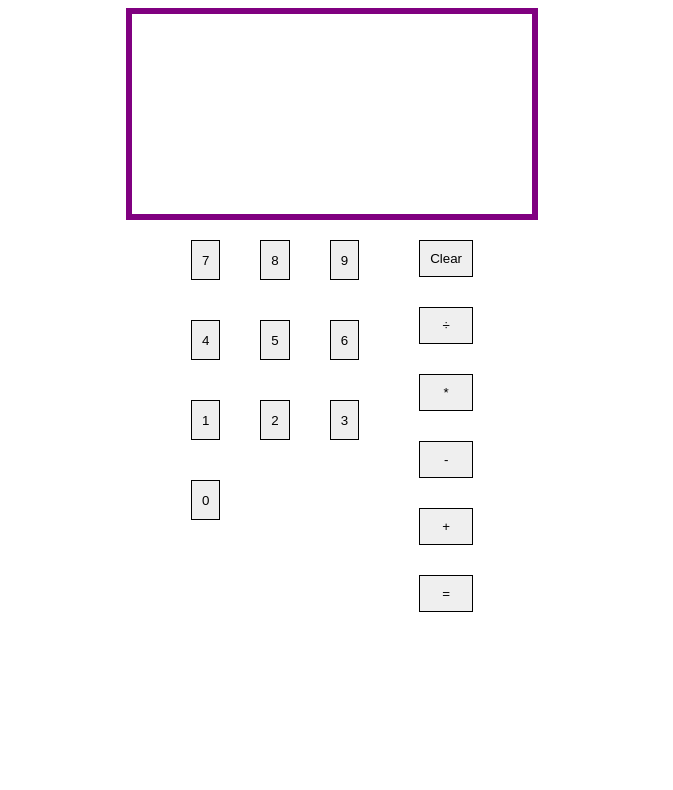
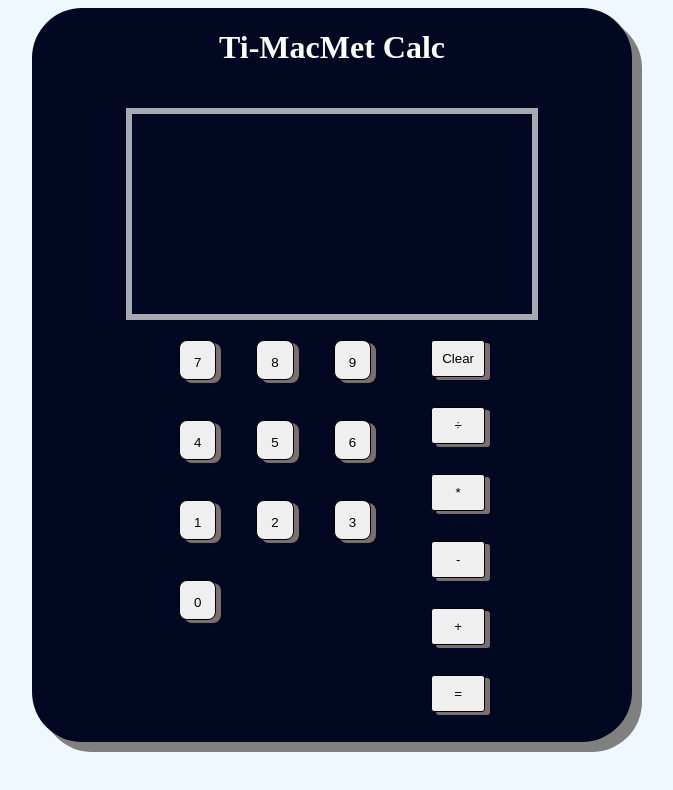
Before and after one commit to MichaelMMet/Calculator, a plain HTML site: page index.html in a window 1280 px wide. Shown: the whole page, without its empty margins (308-981 px from the left). Drawn offline with Linux system fonts and the light colour scheme.

Commit message:
Basic css styling added

```diff
--- a/index.html
+++ b/index.html
@@ -9,7 +9,13 @@
 </head>
 
 <body>
+    <header>
+
+    </header>
+
+
     <div class = "calc">
+        <h1 class = "model">Ti-MacMet Calc</h1>
             <div class="display">
                 <!--
                 <div class = "results"></div>-->
--- a/index.js
+++ b/index.js
@@ -68,17 +68,7 @@ let lastNum = 0;
 
 
 function getNum() {
-
-    /*
-if(evenOrOdd % 2 === 0){
-firstCalcNum = this.innerHTML;
-} else {
-secondCalcNum = this.innerHTML;
-}
-evenOrOdd++;
-*/if (!ifEqualsUsed) {
-
-
+if (!ifEqualsUsed) {
         if (this.innerHTML === "+" || this.innerHTML === "-" || this.innerHTML === "*" ||
             this.innerHTML === "\u00F7") {
             lastNum = currentNum;
@@ -86,9 +76,6 @@ evenOrOdd++;
             opperator = this.innerHTML;
             ifFirstNum = true;
         } else if (this.innerHTML === "=") {
-            //console.log(lastNum);
-            //console.log(currentNum);
-            //console.log(operate(opperator, lastNum, currentNum));
             ifFirstNum = true;
             display.innerHTML = operate(opperator, lastNum, currentNum);
             lastNum = operate(opperator, lastNum, currentNum);
@@ -124,26 +111,17 @@ evenOrOdd++;
             currentNum += this.innerHTML;
         }
     }
-    //console.log(currentNum);
-
-
 }
 
 
 function populateDisplay() {
     if (ifEqualsUsed === false) {
-        // if(this.innerHTML === "+"){
-        //   currentNum = lastNum;
-        // }
         currentDisplay += this.innerHTML;
-        //currentNum = currentDisplay;
-        //console.log(currentDisplay);
         display.innerHTML = currentDisplay;
     } else {
         currentDisplay += this.innerHTML;
         display.innerHTML = "ANS" + currentDisplay;
     }
-
 }
 
 function add(a, b) {
@@ -203,7 +181,3 @@ function clear() {
     display.innerHTML = "";
     ifEqualsUsed = false;
 }
-
-//console.log(operate("*", 7, 5));
-
-//console.log(operate("+", 7, 5));
--- a/style.css
+++ b/style.css
@@ -1,36 +1,39 @@
+body{
+    display: flex;
+    justify-content: center;
+    background-color: aliceblue;
+}
+
+header{
+    background-color: black;
+}
+
 .calc{
+width: 600px;
 display: flex;
 justify-content: center;
 flex-direction: column;
 align-items: center;
+background-color: rgb(3, 8, 34);
+border-radius: 50px;
+box-shadow: 10px 10px gray;
+}
+
+.model{
+    color: white;
 }
 
 .display{
-
+color: white;
 width: 400px;
 height: 200px;
-border: 6px solid purple;
+margin-top: 20px;
+border: 6px solid rgba(255, 255, 255, 0.651);
 font-size: 30px;
 text-align: center;
-/*
-display: flex;
-z-index: 0;
-flex-direction: column;
-justify-content: end;
-align-items: flex-end;
-*/
 }
 
-/*
-.results{
-    margin-top: 120px;
-    margin-left: 250px;
-    border: 2px solid purple;
-    width: 150px;
-    height: 70px;
-    z-index: 100;
-}
-*/
+
 .container{
 margin-top: 20px;
 
@@ -47,8 +50,17 @@ margin-right: 40px;
 
 .nums button{
 border: 1px solid black;
-padding: 10px;
+padding: 14px;
+border-radius: 8px;
+box-shadow: 5px 3px rgb(122, 110, 110);
+text-align: center;
 }
+
+.nums button:active{
+  background-color: rgb(187, 183, 183);
+  box-shadow: 5px 3px rgb(122, 110, 110);
+
+    }
 
 .operators{
     margin-left: 20px;
@@ -62,4 +74,6 @@ padding: 10px;
     margin-bottom: 30px;
     border: 1px solid black;
     padding: 10px;
+    border-radius: 3px;
+    box-shadow: 5px 3px rgb(122, 110, 110);
 }
```
